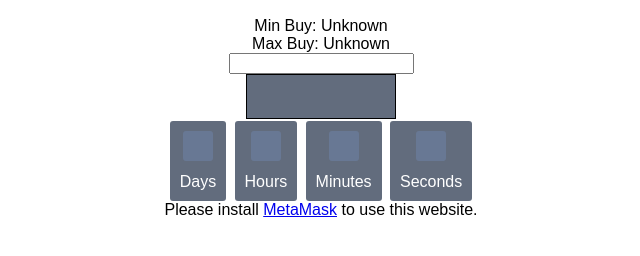
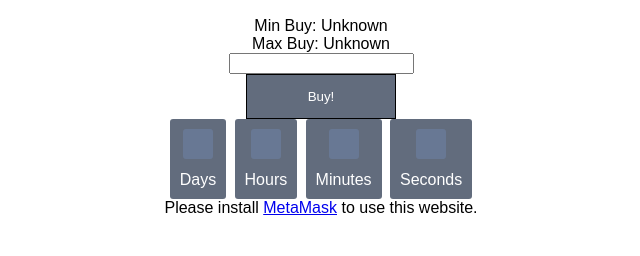
Before and after one commit to ethercityransom/ethercityransom.github.io, a plain HTML site: page index.html in a window 1280 px wide. Shown: the part 88-344 px from the top of the page, without its empty margins (319-959 px from the left). Drawn offline with Linux system fonts and the light colour scheme; no server answers.

```diff
--- a/index.html
+++ b/index.html
@@ -17,7 +17,7 @@
         </div>
 	<div class="inputbox">
 	  <input type=text id='purchaseAmount' /><br/>
-	  <button id='purchaseButton' value="Buy">
+	  <button id='purchaseButton' value="Buy">Buy!</button>
         </div>
       </div>
       <div id="clockdiv">
```
